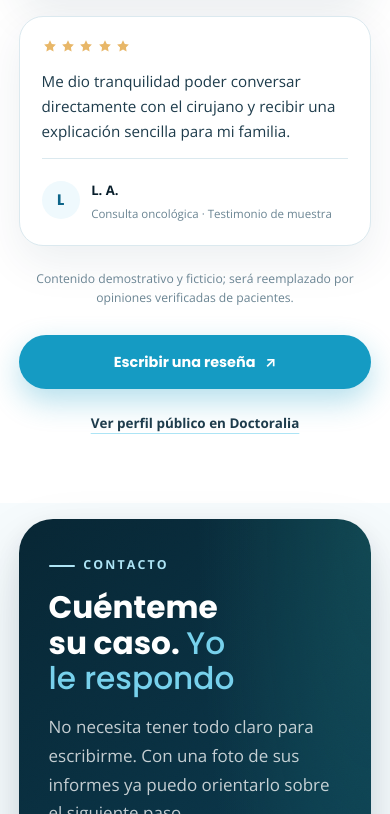
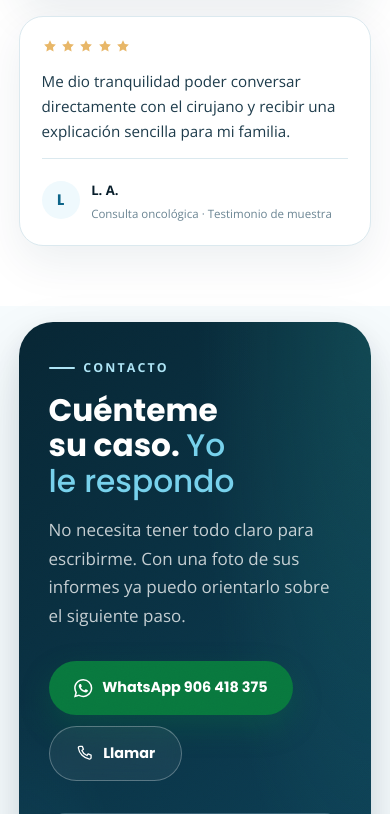
Before and after one commit to HebertCG/FabioPalacios, an Angular app: page / in a window 390 px wide. Shown: the part 10019-10833 px from the top of the page. Built offline with nearby package versions, Linux system fonts and the light colour scheme.

Commit message:
refactor: simplificar bloque de reseñas

```diff
--- a/src/app/sections/reviews/reviews.html
+++ b/src/app/sections/reviews/reviews.html
@@ -4,9 +4,8 @@
     <p class="head__eyebrow">Testimonios de muestra</p>
   </header>
 
-  @if (hasReviews()) {
   <ul class="review-grid">
-      @for (review of published(); track review.id; let i = $index) {
+    @for (review of published; track review.id; let i = $index) {
       <li>
         <article class="review-card" appReveal [revealDelay]="i * 80">
           <p class="review-card__rating">
@@ -44,36 +43,4 @@
       </li>
     }
   </ul>
-  } @else {
-    <p class="review-empty" appReveal>
-      El perfil del doctor en {{ reviews.platform }} todavía no registra opiniones. Las de pacientes
-      reales aparecerán aquí en cuanto se publiquen.
-    </p>
-  }
-
-  @if (hasReviews()) {
-    <p class="review-disclaimer" appReveal [revealDelay]="200">
-      Contenido demostrativo y ficticio; será reemplazado por opiniones verificadas de pacientes.
-    </p>
-  }
-
-  <div class="review-actions" appReveal [revealDelay]="220">
-    <a
-      class="btn btn--primary"
-      [href]="reviews.submitUrl"
-      target="_blank"
-      rel="noopener noreferrer"
-    >
-      Escribir una reseña
-      <span aria-hidden="true">↗</span>
-    </a>
-    <a
-      class="review-actions__profile"
-      [href]="reviews.profileUrl"
-      target="_blank"
-      rel="noopener noreferrer"
-    >
-      Ver perfil público en {{ reviews.platform }}
-    </a>
 </div>
-</div>
--- a/src/app/sections/reviews/reviews.scss
+++ b/src/app/sections/reviews/reviews.scss
@@ -126,58 +126,6 @@
   }
 }
 
-.review-disclaimer {
-  max-width: 62ch;
-  margin: 1.5rem auto 0;
-  color: var(--ink-400);
-  font-size: 0.76rem;
-  line-height: 1.55;
-  text-align: center;
-}
-
-.review-empty {
-  max-width: 52ch;
-  margin: clamp(1.75rem, 3vw, 2.5rem) auto 0;
-  color: var(--ink-500);
-  font-size: 0.95rem;
-  line-height: 1.7;
-  text-align: center;
-}
-
-.review-actions {
-  display: flex;
-  flex-wrap: wrap;
-  align-items: center;
-  justify-content: center;
-  gap: 1rem 1.35rem;
-  margin-top: 1.75rem;
-
-  &__profile {
-    color: var(--ink-700);
-    font-size: 0.84rem;
-    font-weight: 700;
-    text-decoration: underline;
-    text-decoration-color: var(--brand-200);
-    text-underline-offset: 0.3rem;
-  }
-}
-
-@include m.down(sm) {
-  .review-actions {
-    align-items: stretch;
-    flex-direction: column;
-
-    .btn {
-      width: 100%;
-    }
-
-    &__profile {
-      padding: 0.5rem;
-      text-align: center;
-    }
-  }
-}
-
 @media (prefers-reduced-motion: reduce) {
   .review-card {
     transition: none;
--- a/src/app/sections/reviews/reviews.ts
+++ b/src/app/sections/reviews/reviews.ts
@@ -1,19 +1,12 @@
-import { ChangeDetectionStrategy, Component, computed, input } from '@angular/core';
+import { ChangeDetectionStrategy, Component } from '@angular/core';
 import { Reveal } from '../../core/directives/reveal';
 import { Icon } from '../../ui/icon/icon';
 import { REVIEWS } from '../../core/data/doctor.data';
-import type { PatientReview } from '../../core/models/content.models';
 
-/** Puntuación máxima de la escala. Fija la cantidad de estrellas dibujadas. */
 const MAX_RATING = 5;
 
 /**
  * Reseñas de pacientes.
- *
- * La sección tiene dos estados:
- *
- * - Con opiniones, dibuja una tarjeta por reseña.
- * - Sin opiniones, lo dice en una línea y ofrece el formulario.
  *
  * Las entradas ficticias autorizadas se identifican explícitamente como
  * contenido de muestra; las reales deben incluir su `sourceUrl`.
@@ -30,20 +23,9 @@ const MAX_RATING = 5;
   styleUrl: './reviews.scss',
 })
 export class Reviews {
-  protected readonly reviews = REVIEWS;
-
-  /**
-   * Opiniones a mostrar. Sigue siendo una entrada para poder probar el
-   * estado vacío o sustituir las muestras por reseñas verificadas.
-   */
-  readonly published = input<readonly PatientReview[]>(REVIEWS.published);
-
-  protected readonly hasReviews = computed(() => this.published().length > 0);
-
-  /** Posiciones de la escala, para pintar llenas las que alcanza la nota. */
+  protected readonly published = REVIEWS.published;
   protected readonly scale = Array.from({ length: MAX_RATING }, (_, i) => i + 1);
 
-  /** Inicial del paciente: el avatar se compone, no se guardan fotos suyas. */
   protected initial(author: string): string {
     return author.trim().charAt(0).toUpperCase();
   }
```
Also changed, not shown: 1 other file (tests, documents, lock files or other folders). Lines whose indentation alone changed are shown as unchanged.
